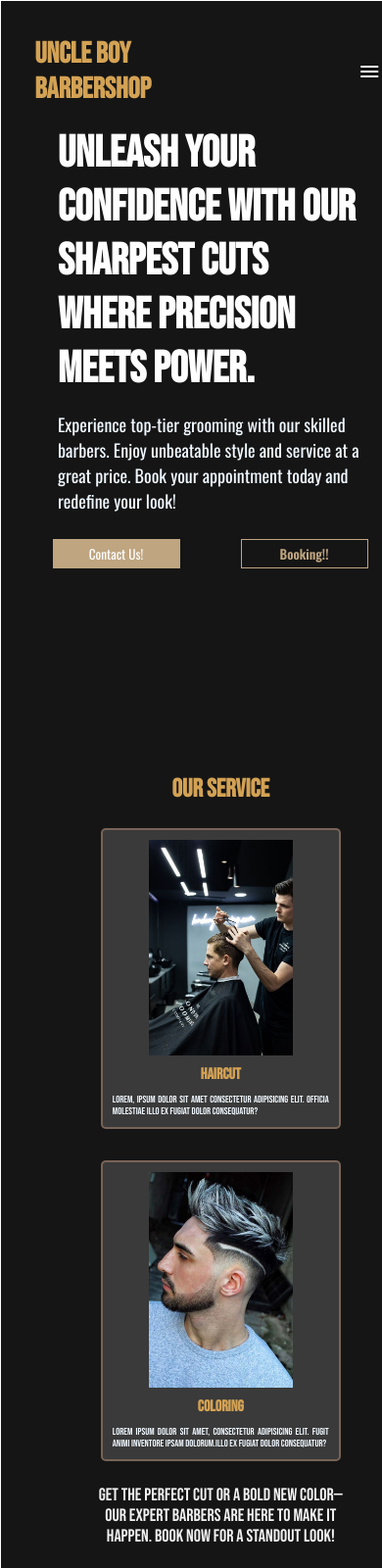
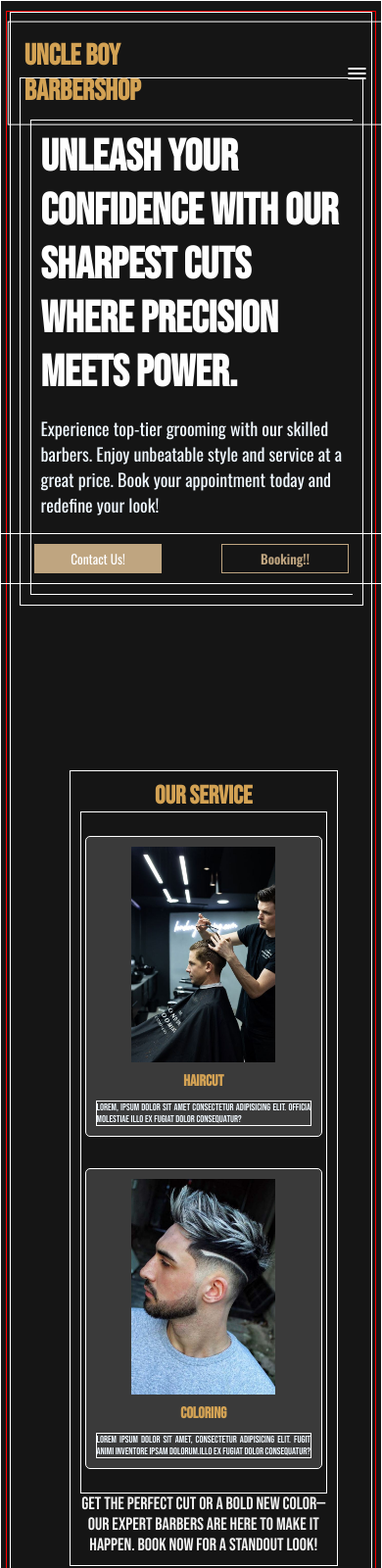
Before and after one commit to WillyRumapea/Barbershop-Uncle-Boy, a plain HTML site: page index.html in a window 390 px wide. Shown: the top 1600 px of the page at 98% size. Drawn offline with nearby package versions, Linux system fonts and the light colour scheme.

Commit message:
fix width layout hp 7

```diff
--- a/assets/style/style.css
+++ b/assets/style/style.css
@@ -34,7 +34,7 @@ header nav {
   width: 98.9vw;
   position: fixed;
   transform: translate(-10px, -2vh);
-  /* border: 1px solid #fff; */
+  border: 1px solid #fff;
 }
 
 header nav .logo h1 {
@@ -48,7 +48,7 @@ header nav ul#navbar-nav {
   align-items: center;
   width: 30%;
   list-style-type: none;
-  /* border: 1px solid #fff; */
+  border: 1px solid #fff;
 }
 
 header nav ul#navbar-nav a {
@@ -72,7 +72,7 @@ main {
   align-items: center;
   justify-content: center;
   color: aliceblue;
-  /* border: 1px solid #fff; */
+  border: 1px solid #fff;
   /* padding: 10px; */
 }
 
@@ -82,7 +82,7 @@ main {
   justify-content: center;
   flex-direction: column;
   /* padding: 10px; */
-  /* border: 1px solid #fff; */
+  border: 1px solid #fff;
 }
 
 .container-main section.main-section,
@@ -132,7 +132,7 @@ main {
   padding: 10px 3rem;
   display: flex;
   justify-content: space-around;
-  /* border: 1px solid #fff; */
+  border: 1px solid #fff;
 }
 
 .container-main
@@ -231,7 +231,7 @@ main {
   font-size: 12px;
   width: 170px;
   text-align: justify;
-  /* border: 1px solid #fff; */
+  border: 1px solid #fff;
 }
 
 .container-main
@@ -249,7 +249,7 @@ main {
 
 .container-main section.service-section .container-service {
   padding: 10px;
-  /* border: 1px solid #fff; */
+  border: 1px solid #fff;
 }
 
 .container-main section.service-section .container-service h2 {
@@ -318,7 +318,7 @@ main {
   p {
   width: 240px;
   text-align: justify;
-  /* border: 1px solid #fff; */
+  border: 1px solid #fff;
 }
 
 .container-main
@@ -341,7 +341,7 @@ main {
   li {
   width: 60%;
   height: 100%;
-  /* border: 1px solid #fff; */
+  border: 1px solid #fff;
 }
 
 .container-main section.service-section .container-service p.p-service-list {
@@ -362,7 +362,7 @@ main {
 
 .container-contact .service-info-text {
   width: 33.3%;
-  /* border: 1px solid #fff; */
+  border: 1px solid #fff;
 }
 
 .container-contact .service-info-text h2 {
@@ -375,7 +375,7 @@ main {
   align-items: center;
   width: 33.3%;
   padding: 10px;
-  /* border: 1px solid #fff; */
+  border: 1px solid #fff;
 }
 
 .container-contact .service-info-map iframe {
@@ -388,7 +388,7 @@ main {
 
 .container-contact .service-info-contact {
   width: 33.3%;
-  /* border: 1px solid #fff; */
+  border: 1px solid #fff;
 }
 
 .container-contact .service-info-contact ul {
@@ -408,7 +408,7 @@ main {
   width: 100px;
   color: var(--brownOne);
   padding: 2px;
-  /* border: 1px solid #fff; */
+  border: 1px solid #fff;
 }
 
 footer {
@@ -419,7 +419,7 @@ footer {
   padding: 1rem;
   border-top: 2px solid var(--secondaryColor);
   border-bottom: 2px solid var(--secondaryColor);
-  /* border: 1px solid #fff; */
+  border: 1px solid #fff;
 }
 
 footer .logo h1 {
@@ -430,7 +430,7 @@ footer .container-social-med ul {
   display: flex;
   justify-content: center;
   align-items: center;
-  /* border: 1px solid #fff; */
+  border: 1px solid #fff;
   width: 100%;
   gap: 20px;
 }
@@ -451,7 +451,7 @@ footer .container-social-med ul a li {
 /* phone view */
 @media screen and (max-width: 500px) {
   html {
-    overflow-x: hidden;
+    /* overflow-x: hidden; */
   }
 
   body {
@@ -459,7 +459,7 @@ footer .container-social-med ul a li {
     flex-direction: column;
     justify-content: center;
     align-items: center;
-    width: 110vw;
+    width: 100vw;
     border: 1px solid #fff;
   }
 
@@ -467,8 +467,8 @@ footer .container-social-med ul a li {
     display: flex;
     position: fixed;
     gap: 10rem;
-    transform: translate(-50vw, 10%);
-    /* border: 1px solid #fff; */
+    transform: translate(-48vw, 10%);
+    border: 1px solid #fff;
   }
 
   header nav ul#navbar-nav {
@@ -497,8 +497,8 @@ footer .container-social-med ul a li {
   }
 
   main {
-    width: 100vw;
-    /* border: 1px solid #fff; */
+    width: 97vw;
+    border: 1px solid #ff0000;
   }
 
   main .container-main {
@@ -515,11 +515,11 @@ footer .container-social-med ul a li {
     margin-top: 1rem;
     height: 100%;
     width: 90vw;
-    /* border: 1px solid #fff; */
+    border: 1px solid #fff;
   }
 
   main .container-main section.main-section .side-left-main {
-    /* border: 1px solid #fff; */
+    border: 1px solid #fff;
     border-right: none;
     height: 50%;
   }
@@ -532,7 +532,7 @@ footer .container-social-med ul a li {
     display: flex;
     flex-direction: column;
     padding: 10px;
-    /* border: 1px solid #fff; */
+    border: 1px solid #fff;
   }
 
   .container-main
@@ -542,7 +542,7 @@ footer .container-social-med ul a li {
     ul.service-list-barber {
     display: flex;
     flex-direction: column;
-    /* border: 1px solid #fff; */
+    border: 1px solid #fff;
   }
 
   .container-main
@@ -572,7 +572,7 @@ footer .container-social-med ul a li {
 
   .container-main section.contact-section {
     width: 120%;
-    /* border: 1px solid #fff; */
+    border: 1px solid #fff;
   }
 
   .container-main section.contact-section .container-contact {
@@ -590,7 +590,7 @@ footer .container-social-med ul a li {
     padding: 10px;
     gap: 10px;
     text-align: center;
-    /* border: 1px solid #fff; */
+    border: 1px solid #fff;
   }
 
   .container-main
```
